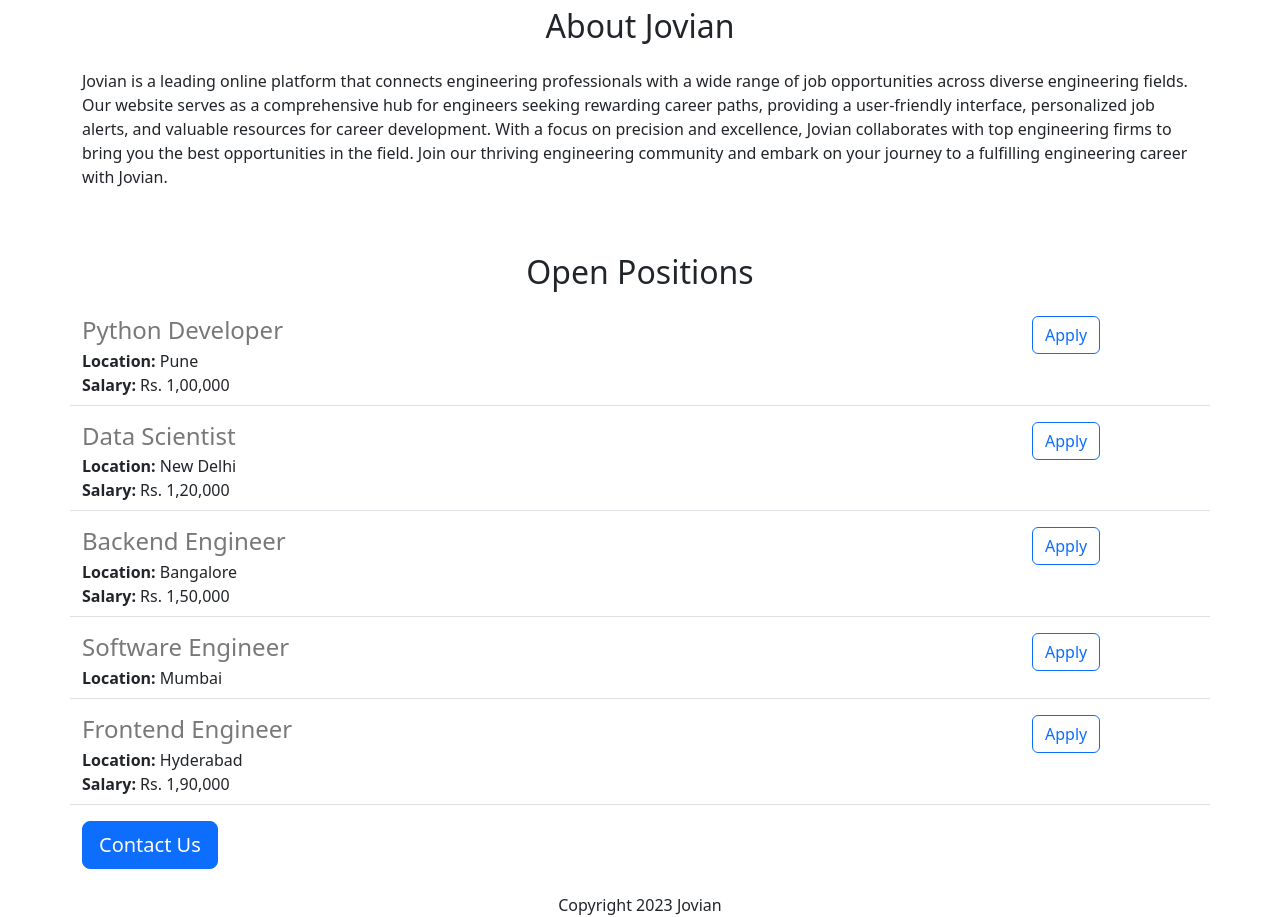
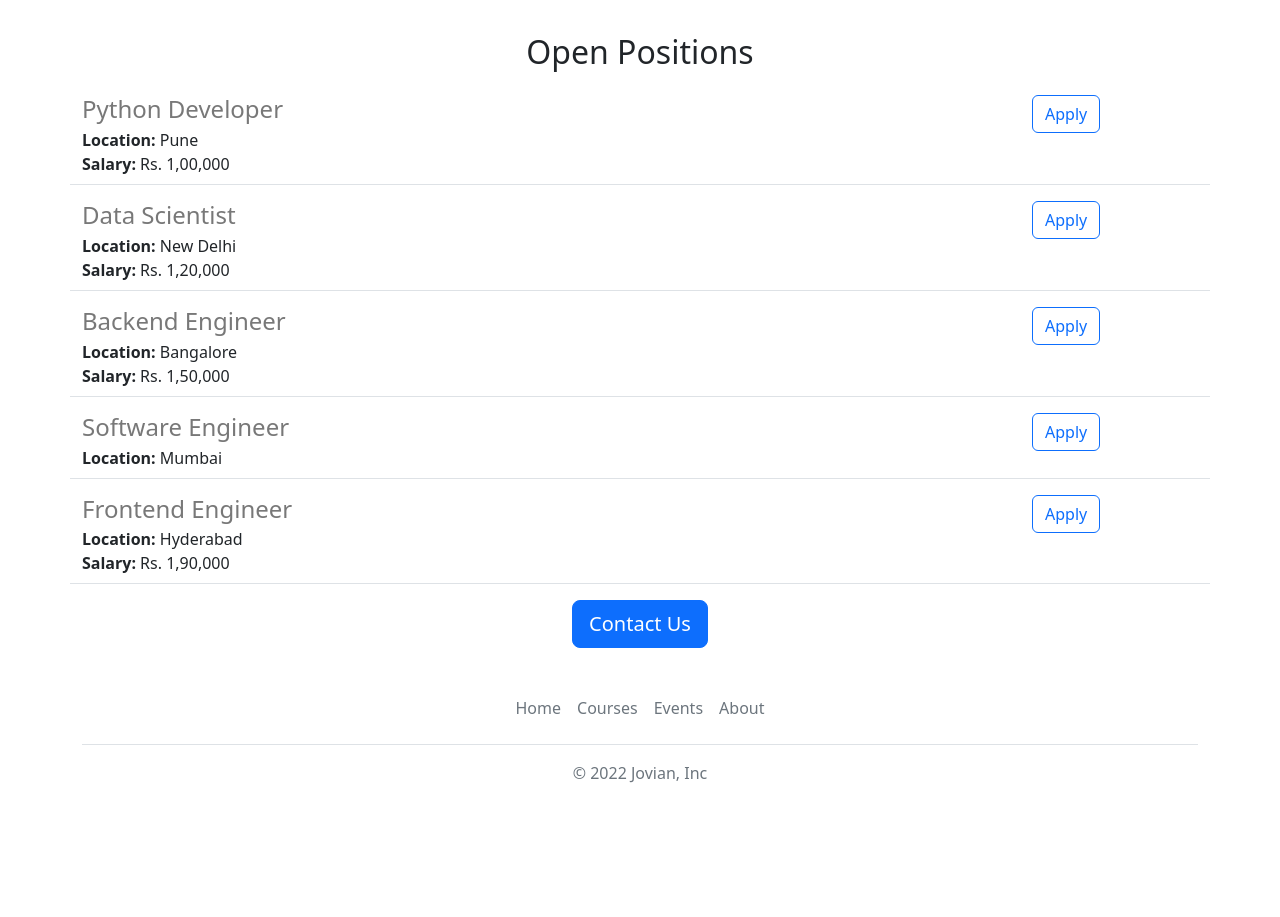
Before and after one commit to shrutibist01/jovian-careers-website, a Flask app: page / in a window 1280 px wide. Shown: the part 857-1774 px from the top of the page. After the commit the page ends 1640 px from the top, so only its background shows below. Run offline with Flask 3, Linux system fonts and the light colour scheme.

Commit message:
Functional Improvements

```diff
--- /dev/null
+++ b/templates/footer.html
@@ -0,0 +1,12 @@
+<div class="container">
+  <footer class="py-3 my-4">
+    <ul class="nav justify-content-center border-bottom pb-3 mb-3">
+      <li class="nav-item"><a  target="_blank" href="https://www.jovian.ai" class="nav-link px-2 text-muted">Home</a></li>
+      <li class="nav-item"><a  target="_blank" href="https://jovian.ai/learn" class="nav-link px-2 text-muted">Courses</a></li>
+
+      <li class="nav-item"><a target="_blank" href="https://jovian.ai/events" class="nav-link px-2 text-muted">Events</a></li>
+      <li class="nav-item"><a  target="_blank" href="https://jovian.ai/about" class="nav-link px-2 text-muted">About</a></li>
+    </ul>
+    <p class="text-center text-muted">&copy; 2022 Jovian, Inc</p>
+  </footer>
+</div>
--- a/templates/home.html
+++ b/templates/home.html
@@ -1,29 +1,46 @@
 <!DOCTYPE html>
 <html>
   <head>
+    <title>Jovian Careers</title>
     <meta charset="utf-8">
     <meta name="viewport" content="width=device-width, initial-scale=1">
-    <title>Jovian Careers</title>
-    <link href="https://cdn.jsdelivr.net/npm/bootstrap@5.3.2/dist/css/bootstrap.min.css" rel="stylesheet" integrity="sha384-T3c6CoIi6uLrA9TneNEoa7RxnatzjcDSCmG1MXxSR1GAsXEV/Dwwykc2MPK8M2HN" crossorigin="anonymous">
+    <link href="https://cdn.jsdelivr.net/npm/bootstrap@5.2.0-beta1/dist/css/bootstrap.min.css" rel="stylesheet" integrity="sha384-0evHe/X+R7YkIZDRvuzKMRqM+OrBnVFBL6DOitfPri4tjfHxaWutUpFmBp4vmVor" crossorigin="anonymous">
+    <style>
+      #banner {
+        height: 360px;
+        width: 100%;
+        object-fit:cover;
+        margin-bottom: 16px;
+      }
+    </style>
   </head>
   <body>
+    {% include 'nav.html' %}
+    <img class="img-fluid" id="banner" src="https://jovian-careers-website--shrutibist01.repl.co/static/baner.jpg" >
     <div class="container">
-      <h1 class="text-center mt-4 mb-4">Jovian CAREERS</h1>
-      <img class="img-fluid" id="image1" src="https://jovian-careers-website--shrutibist01.repl.co/static/baner.jpg" height="350px" width="100%">
-      <h2 class="text-center mt-4 mb-4">About Jovian</h2>
-      <p id="body">Jovian is a leading online platform that connects engineering professionals with a wide range of job opportunities across diverse engineering fields. Our website serves as a comprehensive hub for engineers seeking rewarding career paths, providing a user-friendly interface, personalized job alerts, and valuable resources for career development. With a focus on precision and excellence, Jovian collaborates with top engineering firms to bring you the best opportunities in the field. Join our thriving engineering community and embark on your journey to a fulfilling engineering career with Jovian.</p>
-      <br>
-      <h2 class="text-center mt-4 mb-4">Open Positions</h2>
+      <h1 class="text-center mt-2 mb-4">
+        {{company_name}} Careers
+      </h1>
+      <div class="row" style="margin-bottom:32px">
+        <div class="col-md-6">
+      <p class="lead">
+        Jovian is a leading online platform that connects engineering professionals with a wide range of job opportunities across diverse engineering fields. Our website serves as a comprehensive hub for engineers seeking rewarding career paths, providing a user-friendly interface, personalised job alerts, and valuable resources for career development. With a focus on precision and excellence, Jovian collaborates with top engineering firms to bring you the best opportunities in the field. Join our thriving engineering community and embark on your journey to a fulfilling engineering career with Jovian.
+      </p>
+        </div>
+        <div class="d-none d-md-block col-md-6">
+        <img src="/static/people.jpeg" style="height:320px;border-radius:4px;">
+        </div>
+      </div>
+      <h2 class="text-center mt-2 mb-4">Open Positions</h2>
       <div>
         {% for job in jobs %}
           {% include 'jobitem.html' %}
         {% endfor %}
       </div>
-      <button class="btn btn-primary btn-lg">Contact Us</button>
-      <br><br>
-      <footer style="text-align: center;">
-        Copyright 2023 Jovian
-      </footer>
+      <div class="text-center">
+      <a class="btn btn-primary btn-lg" href="mailto:hello@jovian.ai?subject=Question%20about%20Job%20Opernings&body=My%20name%3A%20%3Cyour%20name%20here%3E%0D%0A%0D%0AMy%20questions%3A%20%3Center%20question%20here%3E%0D%0A">Contact Us</a>
+      </div>
     </div>
+    {% include 'footer.html' %}
   </body>
 </html>
--- a/templates/jobitem.html
+++ b/templates/jobitem.html
@@ -1,18 +1,20 @@
-<div class="border-bottom row" style="margin-bottom: 16px; padding-bottom: 8px;">
+<div class="border-bottom row" style="margin-bottom:16px;padding-bottom:8px;">
   <div class="col-10">
-      <h4 style="color: rgb(120, 120, 120); margin-bottom: 4px;">
-        {{ job['title'] }}
+    <h4
+      style="color:rgb(120,120,120); margin-bottom:4px;">
+      {{job['title']}}
     </h4>
     <div>
-        <b>Location:</b> {{ job['location'] }}
+      <b>Location:</b> {{job['location']}}
     </div>
     {% if 'salary' in job %}
     <div>
-          <b>Salary:</b> {{ job['salary'] }}
+      <b>Salary:</b> {{job['salary']}}
     </div>
     {% endif %}
   </div>
-    <div class="col-2">
-      <button type="button" class="btn btn-outline-primary">Apply</button>
+  <div class="col-2 padding-right:16px">
+    <a href="mailto:hello@jovian.ai?subject=Application%20for%20{{job['title']}}&body=My%20name%3A%20%3Cyour%20name%20here%3E%0D%0A%0D%0AMy%20Resume%20link%3A%20%3Cresume%20link%3E%0D%0A%0D%0AMy%20LinkedIn%20link%3A%20%3Clinkedin%20in%3E%0D%0A%0D%0A" type="button" class="btn btn-outline-primary float-right align-middle" >Apply</a>
   </div>
+
 </div>
--- /dev/null
+++ b/templates/nav.html
@@ -0,0 +1,9 @@
+<nav class="navbar shadow-sm fixed-top bg-white">
+  <div class="container-fluid">
+    <a class="navbar-brand" href="#">
+      <img src="/static/logo.svg" alt="" width="30" height="24" class="d-inline-block align-text-top">
+      Jovian
+    </a>
+  </div>
+</nav>
+<div style="height:56px"></div>
```
Also changed, not shown: static/logo.svg (added), 1 other file. Lines whose indentation alone changed are shown as unchanged.
